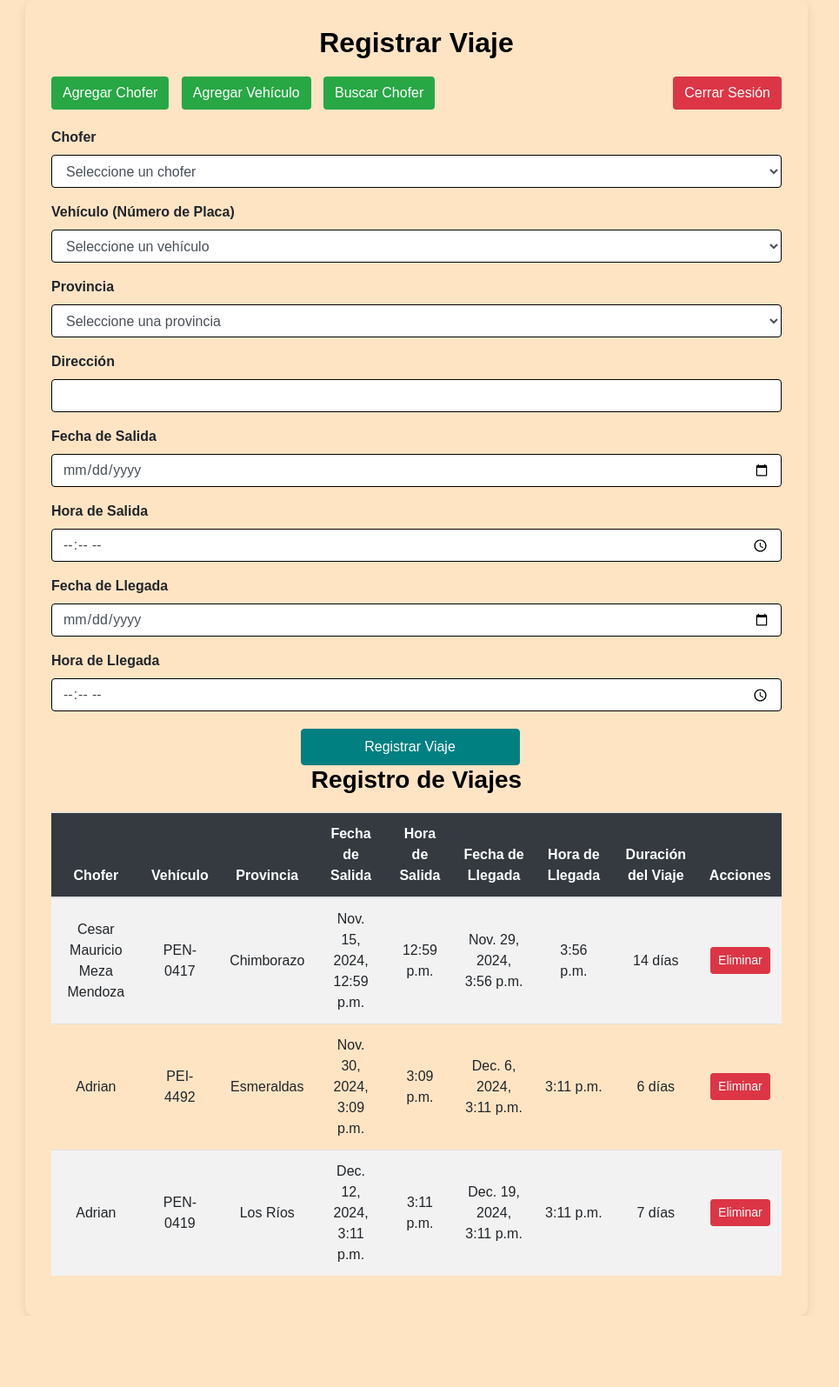
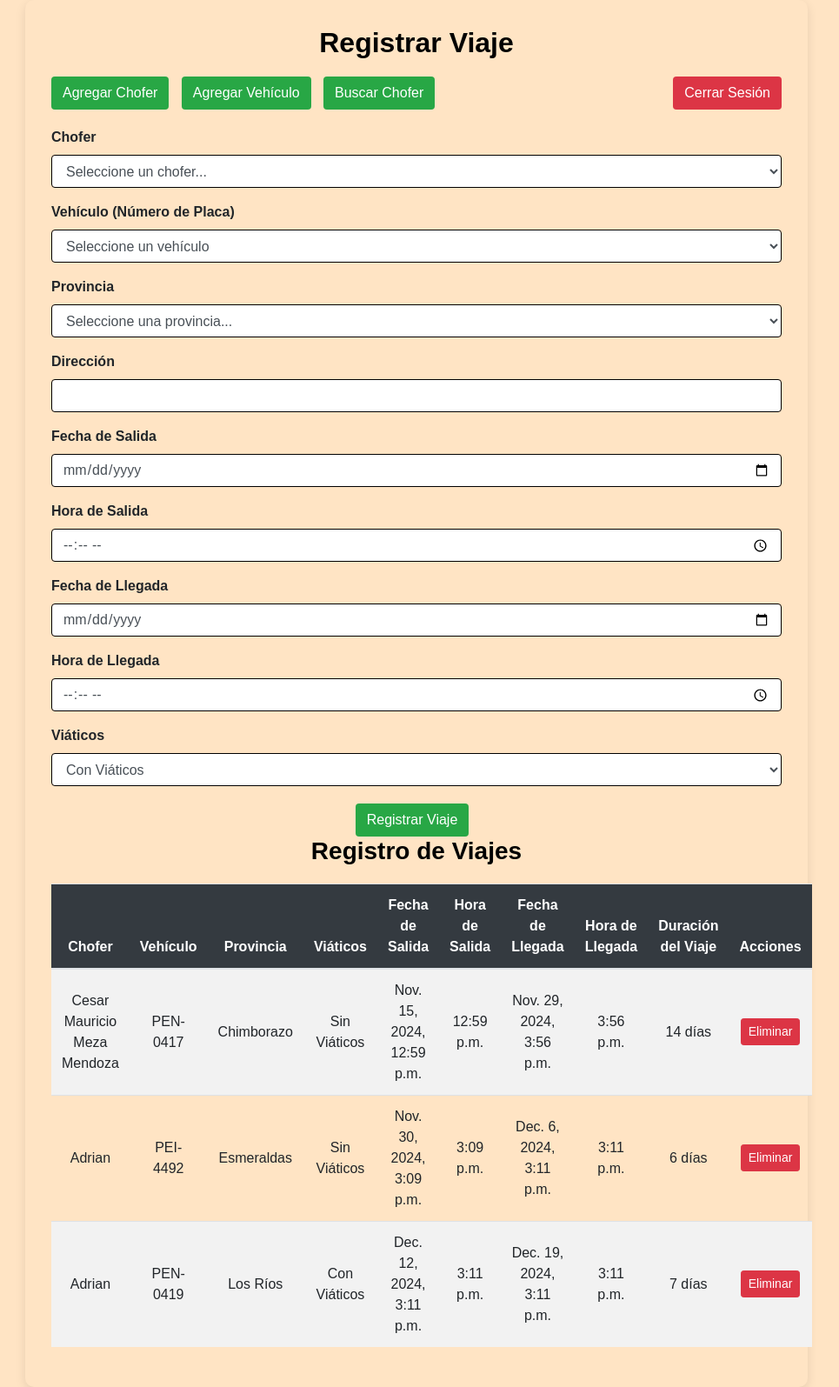
Before and after one commit to ADRYS4444/Inamhi, a Django app: page /app/registroViajes/ in a window 1280 px wide. Shown: the whole page at 87% size, without its empty margins (161-1126 px from the left). Before the commit the page ends 1513 px from the top, so only its background shows below. Run offline with Django 5.2, Linux system fonts and the light colour scheme; data comes from the database, SQL or seed files in the repository; both versions use the stored data as it was after the commit; some libraries are stand-ins or nearby versions.

Commit message:
Ultima actualizacion

```diff
--- a/app/forms.py
+++ b/app/forms.py
@@ -12,3 +12,17 @@ class VehiculoForm(forms.ModelForm):
     class Meta:
         model = Vehiculo
         fields = ['placa']
+
+from .models import Viaje
+
+VIATICOS_CHOICES = [
+    ('con_viaticos', 'Con Viáticos'),
+    ('sin_viaticos', 'Sin Viáticos'),
+]
+
+class ViajeForm(forms.ModelForm):
+    viaticos = forms.ChoiceField(choices=VIATICOS_CHOICES)
+
+    class Meta:
+        model = Viaje
+        fields = ['viaticos', 'chofer', 'vehiculo', 'fecha_salida', 'hora_salida', 'fecha_llegada', 'hora_llegada', 'direccion', 'provincia']
--- a/app/models.py
+++ b/app/models.py
@@ -64,6 +64,7 @@ class Viaje(models.Model):
     hora_llegada = models.TimeField(null=True, blank=True)
     direccion = models.CharField(max_length=255)
     provincia = models.ForeignKey(Provincia, on_delete=models.CASCADE)
+    viaticos = models.CharField(max_length=20, choices=[('con_viaticos', 'Con Viáticos'), ('sin_viaticos', 'Sin Viáticos')], default='sin_viaticos')
 
     def duracion_viaje(self):
         if self.fecha_llegada:
@@ -73,6 +74,7 @@ class Viaje(models.Model):
 
     def __str__(self):
         return f"Viaje de {self.chofer} a {self.provincia}"
+
 
 
 
--- a/app/templates/buscar_chofer.html
+++ b/app/templates/buscar_chofer.html
@@ -118,6 +118,7 @@
                     <th>Hora de Salida</th>
                     <th>Fecha de Llegada</th>
                     <th>Hora de Llegada</th>
+                    <th>Viáticos</th>
                 </tr>
             </thead>
             <tbody>
@@ -134,11 +135,12 @@
                     <td>{{ viaje.hora_salida }}</td>
                     <td>{{ viaje.fecha_llegada|default:"No disponible" }}</td>
                     <td>{{ viaje.hora_llegada|default:"No disponible" }}</td>
+                    <td>{{ viaje.viaticos }}</td>
                 </tr>
                 {% endfor %}
                 {% empty %}
                 <tr>
-                    <td colspan="8">No se encontraron viajes para este chofer.</td>
+                    <td colspan="9">No se encontraron viajes para este chofer.</td>
                 </tr>
                 {% endfor %}
             </tbody>
--- a/app/templates/buscar_chofer_nombre.html
+++ b/app/templates/buscar_chofer_nombre.html
@@ -103,7 +103,7 @@
                 <input type="text" name="nombre" id="nombre" class="form-control" required>
             </div>
             <button type="submit" class="btn btn-success">Buscar</button>
-            <a href="{% url 'loginChoferes' %}" class="btn btn-danger">Regresar</a>
+            <a href="{% url 'registroViajes' %}" class="btn btn-danger">Regresar</a>
         </form>
 
         {% if choferes %}
@@ -118,6 +118,7 @@
                     <th>Hora de Salida</th>
                     <th>Fecha de Llegada</th>
                     <th>Hora de Llegada</th>
+                    <th>Viáticos</th>
                 </tr>
             </thead>
             <tbody>
@@ -134,11 +135,12 @@
                     <td>{{ viaje.hora_salida }}</td>
                     <td>{{ viaje.fecha_llegada|default:"No disponible" }}</td>
                     <td>{{ viaje.hora_llegada|default:"No disponible" }}</td>
+                    <td>{{ viaje.viaticos }}</td>
                 </tr>
                 {% endfor %}
                 {% empty %}
                 <tr>
-                    <td colspan="8">No se encontraron viajes para este chofer.</td>
+                    <td colspan="9">No se encontraron viajes para este chofer.</td>
                 </tr>
                 {% endfor %}
             </tbody>
--- a/app/templates/registroViajes.html
+++ b/app/templates/registroViajes.html
@@ -106,7 +106,8 @@
             padding: 8px;
             font-size: 1em;
         }
-        .alert{
+
+        .alert {
             text-align: center;
             background-color: red;
             color: black;
@@ -174,12 +175,13 @@
             <div class="form-group">
                 <label for="chofer">Chofer</label>
                 <select class="form-control" id="chofer" name="chofer" required>
-                    <option value="">Seleccione un chofer</option>
+                    <option value="">Seleccione un chofer...</option>
                     {% for chofer in choferes %}
                     <option value="{{ chofer.id }}">{{ chofer.nombre }}</option>
                     {% endfor %}
                 </select>
             </div>
+
             <div class="form-group">
                 <label for="vehiculo">Vehículo (Número de Placa)</label>
                 <select class="form-control" id="vehiculo" name="vehiculo" required>
@@ -189,40 +191,55 @@
                     {% endfor %}
                 </select>
             </div>
+
             <div class="form-group">
                 <label for="provincia">Provincia</label>
                 <select class="form-control" id="provincia" name="provincia" required>
-                    <option value="">Seleccione una provincia</option>
+                    <option value="">Seleccione una provincia...</option>
                     {% for provincia in provincias %}
                     <option value="{{ provincia.id }}">{{ provincia.nombre }}</option>
                     {% endfor %}
                 </select>
             </div>
+
             <div class="form-group">
                 <label for="direccion">Dirección</label>
                 <input type="text" class="form-control" id="direccion" name="direccion" required>
             </div>
+
             <div class="form-group">
                 <label for="fecha_salida">Fecha de Salida</label>
                 <input type="date" class="form-control" id="fecha_salida" name="fecha_salida" required>
             </div>
+
             <div class="form-group">
                 <label for="hora_salida">Hora de Salida</label>
                 <input type="time" class="form-control" id="hora_salida" name="hora_salida" required>
             </div>
+
             <div class="form-group">
                 <label for="fecha_llegada">Fecha de Llegada</label>
-                <input type="date" class="form-control" id="fecha_llegada" name="fecha_llegada" required>
+                <input type="date" class="form-control" id="fecha_llegada" name="fecha_llegada">
             </div>
+
             <div class="form-group">
                 <label for="hora_llegada">Hora de Llegada</label>
-                <input type="time" class="form-control" id="hora_llegada" name="hora_llegada" required>
+                <input type="time" class="form-control" id="hora_llegada" name="hora_llegada">
+            </div>
+
+            <div class="form-group">
+                <label for="viaticos">Viáticos</label>
+                <select class="form-control" id="viaticos" name="viaticos" required>
+                    <option value="con_viaticos" {% if viaje.viaticos == "con_viaticos" %}selected{% endif %}>Con Viáticos</option>
+                    <option value="sin_viaticos" {% if viaje.viaticos == "sin_viaticos" %}selected{% endif %}>Sin Viáticos</option>
+                </select>
             </div>
 
             <div class="submit-container">
-                <button type="submit" class="btn btn-primary">Registrar Viaje</button>
+                <button type="submit" class="btn btn-custom">Registrar Viaje</button>
             </div>
         </form>
+
 
         <h3>Registro de Viajes</h3>
         <table class="table table-striped">
@@ -231,6 +248,7 @@
                     <th>Chofer</th>
                     <th>Vehículo</th>
                     <th>Provincia</th>
+                    <th>Viáticos</th> <!-- Nueva columna -->
                     <th>Fecha de Salida</th>
                     <th>Hora de Salida</th>
                     <th>Fecha de Llegada</th>
@@ -245,6 +263,13 @@
                     <td>{{ viaje.chofer.nombre }}</td>
                     <td>{{ viaje.vehiculo.placa }}</td>
                     <td>{{ viaje.provincia.nombre }}</td>
+                    <td>
+                        {% if viaje.viaticos == "con_viaticos" %}
+                            Con Viáticos
+                        {% else %}
+                            Sin Viáticos
+                        {% endif %}
+                    </td>
                     <td>{{ viaje.fecha_salida }}</td>
                     <td>{{ viaje.hora_salida }}</td>
                     <td>{{ viaje.fecha_llegada }}</td>
@@ -259,6 +284,7 @@
                 </tr>
                 {% endfor %}
             </tbody>
+
         </table>
 
     </div>
--- a/app/views.py
+++ b/app/views.py
@@ -174,7 +174,7 @@ def loginChoferes_view(request):
         password = request.POST['password']
         user = authenticate(request, username=username, password=password)
 
-        if user is not None:
+        if user:
             login(request, user)
             if user.is_superuser:
                 return redirect('registroViajes')
@@ -251,6 +251,7 @@ def registroViajes(request):
         hora_llegada = request.POST['hora_llegada']
         direccion = request.POST['direccion']
         provincia_id = request.POST['provincia']
+        viaticos = request.POST.get('viaticos', 'sin_viaticos')  # Asegúrate de obtener el valor
 
         fecha_hora_salida = timezone.datetime.strptime(f"{fecha_salida} {hora_salida}", '%Y-%m-%d %H:%M')
         fecha_hora_llegada = timezone.datetime.strptime(f"{fecha_llegada} {hora_llegada}", '%Y-%m-%d %H:%M')
@@ -283,7 +284,8 @@ def registroViajes(request):
             fecha_llegada=fecha_hora_llegada,
             hora_llegada=hora_llegada,
             direccion=direccion,
-            provincia_id=provincia_id
+            provincia_id=provincia_id,
+            viaticos=viaticos  # Guardar los viáticos correctamente
         )
         viaje.save()
         messages.success(request, 'Viaje registrado exitosamente.')
@@ -297,6 +299,7 @@ def registroViajes(request):
         'meses_viajes': meses_viajes,
         'chofer_id': chofer_id,
     })
+
 
 from django.db.models import fields
 
@@ -444,7 +447,7 @@ def agregar_chofer_view(request):
         form = ChoferForm()
 
     choferes = Chofer.objects.all()
-    return render(request, 'agregar_Chofer.html', {'form': form, 'choferes': choferes})
+    return render(request, 'agregar_chofer.html', {'form': form, 'choferes': choferes})
 
 
 from django.utils import timezone
@@ -466,7 +469,8 @@ def buscar_chofer_view(request):
                     'fecha_salida': viaje.fecha_salida,
                     'hora_salida': viaje.hora_salida,
                     'fecha_llegada': viaje.fecha_llegada,
-                    'hora_llegada': viaje.hora_llegada
+                    'hora_llegada': viaje.hora_llegada,
+                    'viaticos': viaje.viaticos,  # Agregamos los viáticos aquí
                 })
 
             choferes_data.append({
@@ -478,6 +482,7 @@ def buscar_chofer_view(request):
     return render(request, 'buscar_chofer.html', {
         'choferes': choferes_data
     })
+
 
 def buscar_chofer_nombre_view(request):
     choferes_data = []
@@ -496,7 +501,8 @@ def buscar_chofer_nombre_view(request):
                     'fecha_salida': viaje.fecha_salida,
                     'hora_salida': viaje.hora_salida,
                     'fecha_llegada': viaje.fecha_llegada,
-                    'hora_llegada': viaje.hora_llegada
+                    'hora_llegada': viaje.hora_llegada,
+                    'viaticos': viaje.viaticos,  # Agregamos los viáticos aquí
                 })
 
             choferes_data.append({
@@ -508,6 +514,7 @@ def buscar_chofer_nombre_view(request):
     return render(request, 'buscar_chofer_nombre.html', {
         'choferes': choferes_data
     })
+
 
 
 
```
Also changed, not shown: app/migrations/0010_viaje_viaticos.py (added), db.sqlite3, 1 other file.
